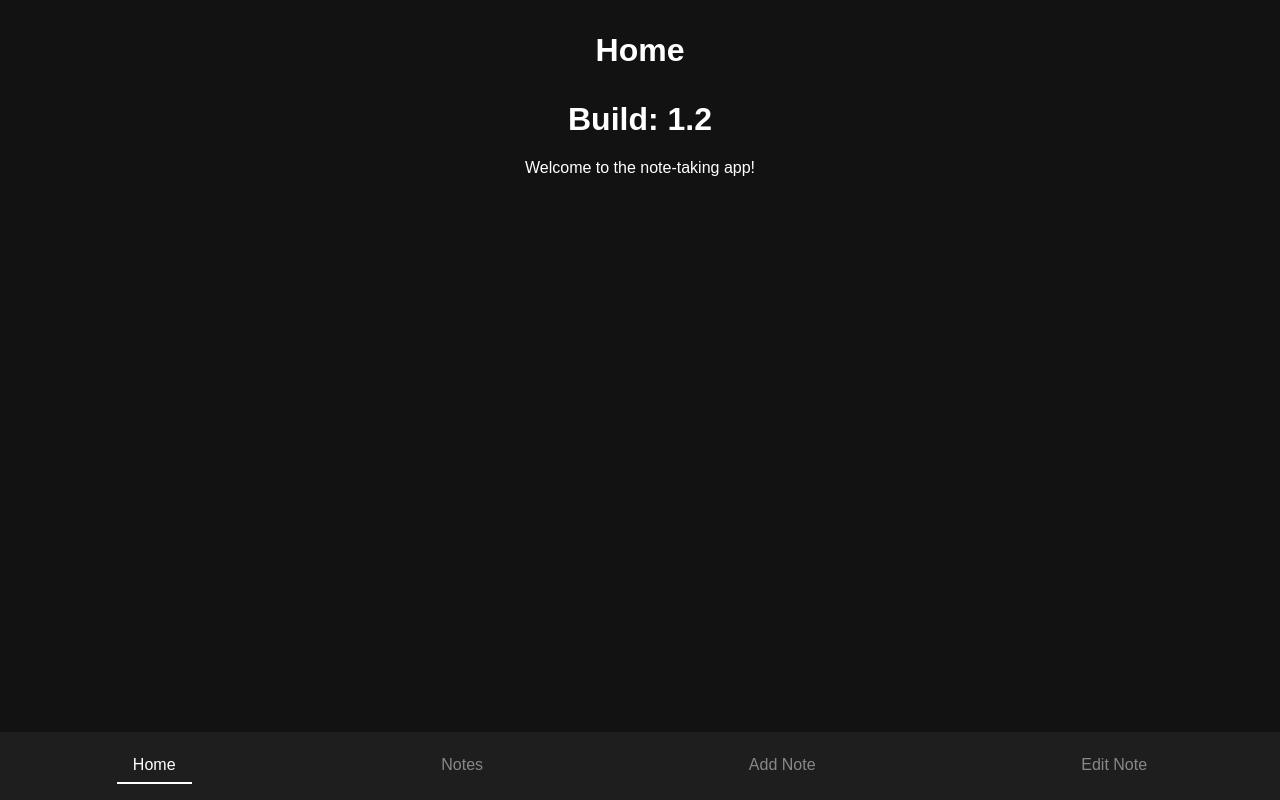
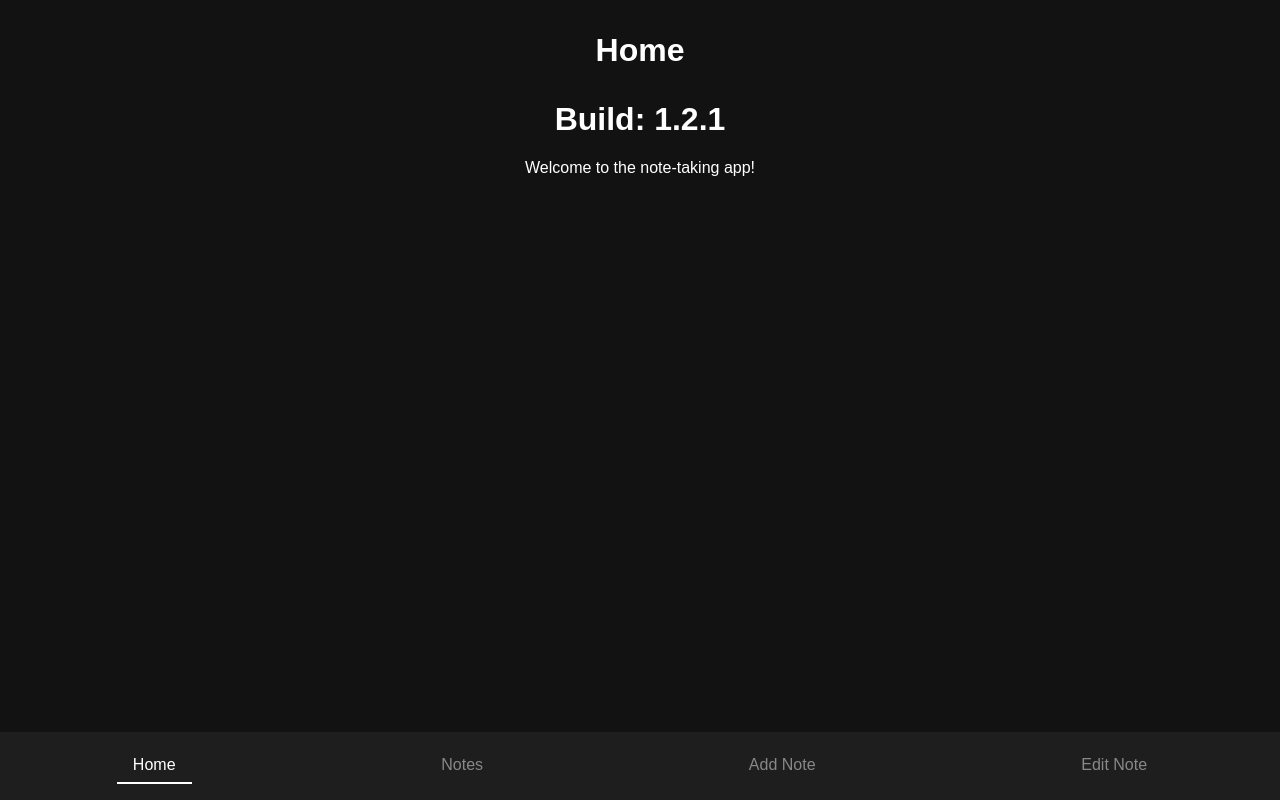
Before and after one commit to shufflik/knowledge-webapp, a React (Create React App) app: page / in a window 1280 px wide. Built offline with nearby package versions, Linux system fonts and the light colour scheme.

Commit message:
Refactoring

```diff
--- a/src/components/Home.js
+++ b/src/components/Home.js
@@ -4,7 +4,7 @@ const Home = () => {
   return (
       <div>
           <h1>Home</h1>
-          <h1>Build: 1.2 </h1>
+          <h1>Build: 1.2.1 </h1>
           <p>Welcome to the note-taking app!</p>
       </div>
   );
```
